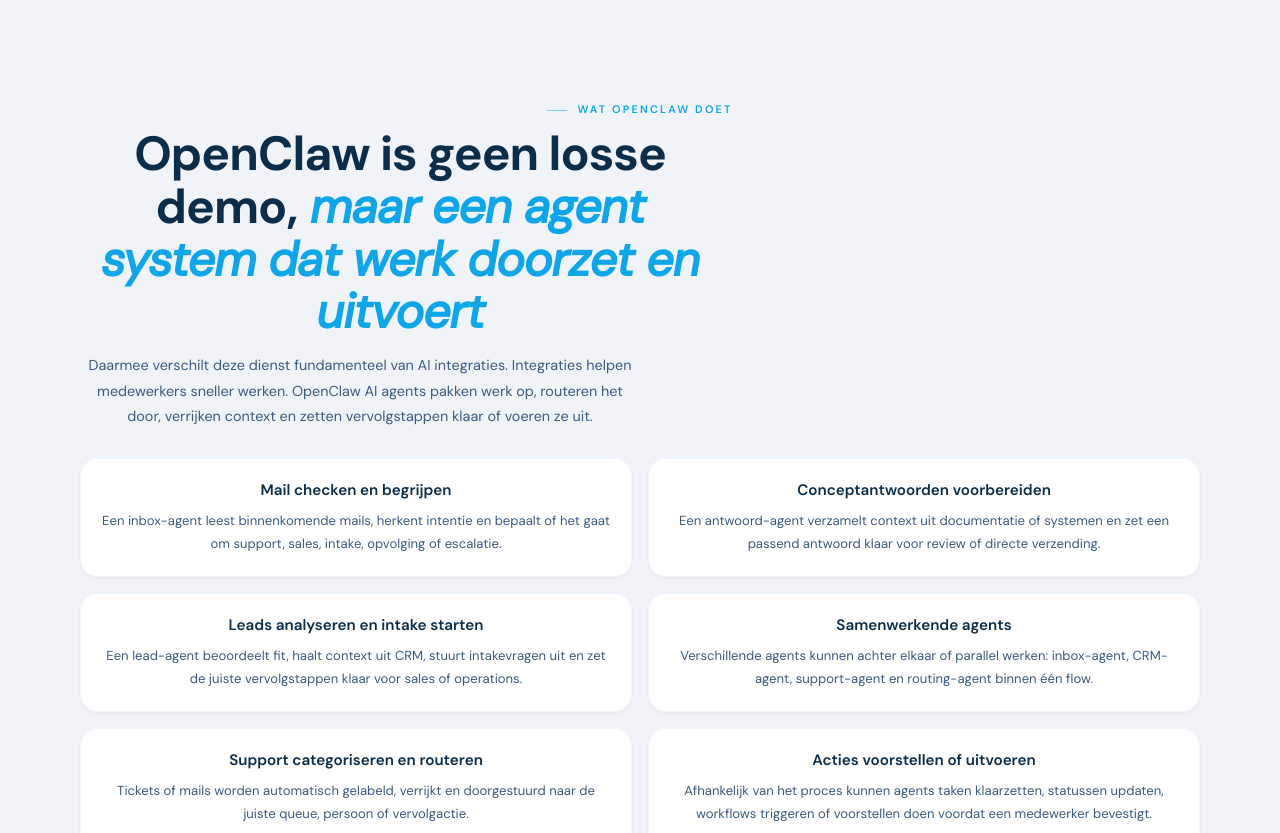
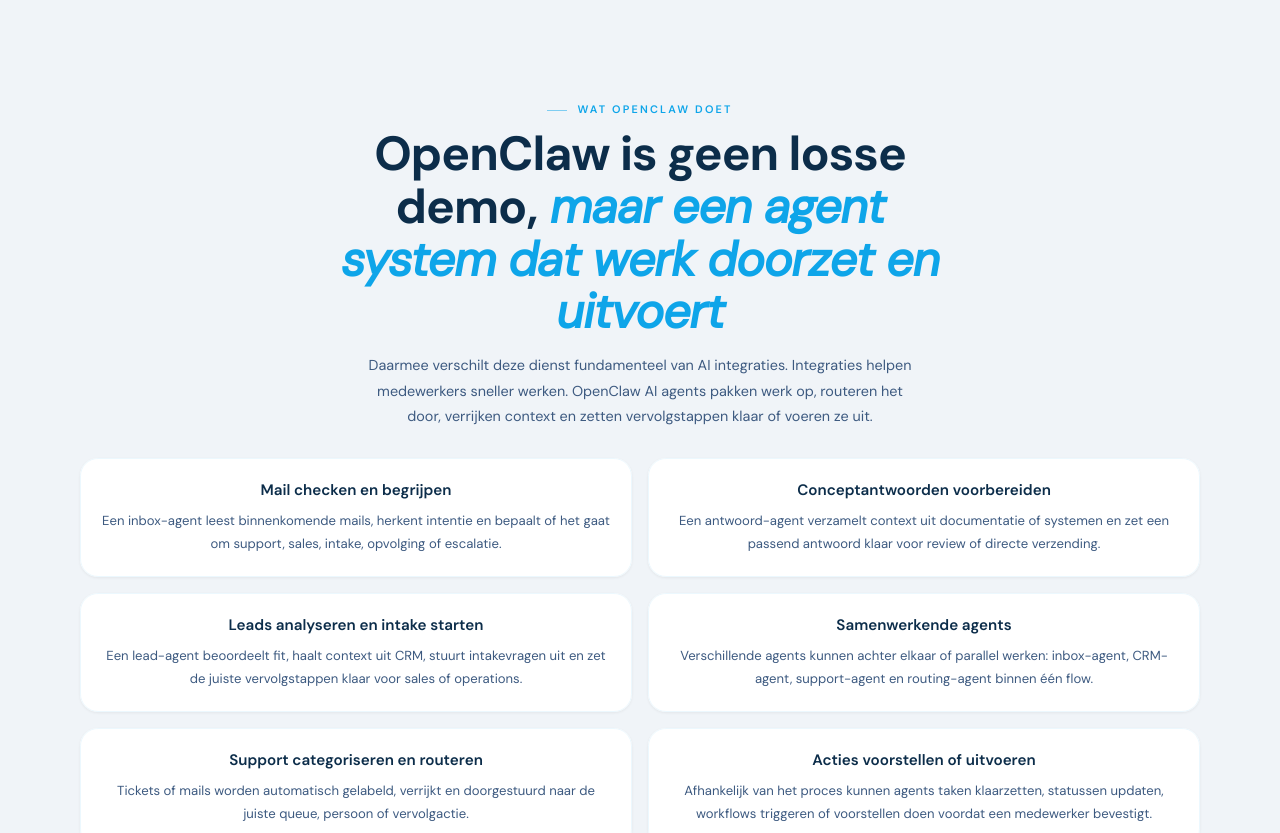
Before and after one commit to Starre03/ai-site, a React (Vite) app: page /ai-agents in a window 1280 px wide. Shown: the part 840-1673 px from the top of the page. Built offline with nearby package versions, Linux system fonts and the light colour scheme; no server answers.

Commit message:
Center section headings + simple contact forms on service pages

```diff
--- a/src/components/ui.jsx
+++ b/src/components/ui.jsx
@@ -362,18 +362,38 @@ export function TyperText({
   );
 }
 
-export function SectionHeading({ tag, title, text, width = 640, light = false }) {
+export function SectionHeading({ tag, title, text, width = 640, light = false, centered = false }) {
   return (
     <>
       <Reveal>
-        <Tag>{tag}</Tag>
+        <div style={centered ? { textAlign: "center" } : undefined}>
+          <Tag>{tag}</Tag>
+        </div>
       </Reveal>
       <Reveal delay={0.06}>
-        <h2 style={{ ...shell.sectionTitle, maxWidth: width, ...(light ? { color: C.lightText } : {}) }}>{title}</h2>
+        <h2
+          style={{
+            ...shell.sectionTitle,
+            maxWidth: width,
+            ...(light ? { color: C.lightText } : {}),
+            ...(centered ? { margin: "0 auto", textAlign: "center" } : {}),
+          }}
+        >
+          {title}
+        </h2>
       </Reveal>
       {text ? (
         <Reveal delay={0.12}>
-          <p style={{ ...shell.sectionText, maxWidth: Math.min(width, 560), marginTop: 14, ...(light ? { color: C.lightTextSoft } : {}) }}>{text}</p>
+          <p
+            style={{
+              ...shell.sectionText,
+              maxWidth: Math.min(width, 560),
+              ...(centered ? { margin: "14px auto 0", textAlign: "center" } : { marginTop: 14 }),
+              ...(light ? { color: C.lightTextSoft } : {}),
+            }}
+          >
+            {text}
+          </p>
         </Reveal>
       ) : null}
     </>
--- a/src/pages/Agents.jsx
+++ b/src/pages/Agents.jsx
@@ -1,4 +1,5 @@
 import IntakeForm from "../components/IntakeForm";
+import { contactSteps } from "../content/siteContent";
 import { BODY, C } from "../lib/theme";
 import { BulletList, GlowCard, PageHero, PageSection, PrimaryButton, Reveal, SectionHeading, TyperText, usePageSeo } from "../components/ui";
 
@@ -65,6 +66,7 @@ export default function AgentsPage() {
         <div style={{ maxWidth: 1120, margin: "0 auto", textAlign: "center" }}>
           <SectionHeading
             tag="Wat OpenClaw doet"
+            centered
             light
             title={
               <>
@@ -177,13 +179,20 @@ export default function AgentsPage() {
 
       <IntakeForm
         preferredRoute="AI Agents"
+        centered
+        tagLabel="Contact"
+        steps={contactSteps}
+        submissionKind="contact"
         title={
           <>
-            Onderzoek of een OpenClaw setup
-            <em style={{ color: C.primary, fontStyle: "italic" }}> direct werk kan overnemen in uw team</em>
+            Interesse in een OpenClaw setup?
+            <em style={{ color: C.primary, fontStyle: "italic" }}> Laat het ons weten.</em>
           </>
         }
-        text="Vertel welke inbox-, support-, intake- of leadprocessen nu handmatig blijven hangen. Dan kunnen we direct inschatten of een OpenClaw setup met AI agents past."
+        text="Vertel kort welk proces u wilt automatiseren. Dan kijken we samen of een OpenClaw setup past."
+        submitLabel="Verstuur bericht →"
+        doneTitle="Bericht ontvangen"
+        doneText="We nemen contact op om uw situatie en wensen verder te bespreken."
       />
     </>
   );
--- a/src/pages/Audit.jsx
+++ b/src/pages/Audit.jsx
@@ -1,4 +1,5 @@
 import IntakeForm from "../components/IntakeForm";
+import { contactSteps } from "../content/siteContent";
 import { BODY, C } from "../lib/theme";
 import { BulletList, GlowCard, PageHero, PageSection, PrimaryButton, Reveal, SectionHeading, usePageSeo } from "../components/ui";
 
@@ -62,9 +63,11 @@ export default function AuditPage() {
       />
 
       <PageSection bg={C.lightBg} minH="100vh" centerY>
+        <div style={{ maxWidth: 1120, margin: "0 auto", textAlign: "center" }}>
           <SectionHeading
             tag="Wat je krijgt"
             light
+            centered
             title={<>Een AI audit die niet blijft hangen in inspiratie, maar eindigt in prioriteiten en keuzes</>}
             text="Het resultaat moet bruikbaar zijn voor directie, operations en teams die echt met AI aan de slag willen. Daarom is deze AI consultancy bewust concreet, zakelijk en gericht op uitvoerbare keuzes."
           />
@@ -98,6 +101,7 @@ export default function AuditPage() {
                 </GlowCard>
               </Reveal>
             ))}
+          </div>
         </div>
       </PageSection>
 
@@ -186,9 +190,11 @@ export default function AuditPage() {
       </PageSection>
 
       <PageSection bg={C.lightBg} minH="100vh" centerY>
+        <div style={{ maxWidth: 1120, margin: "0 auto", textAlign: "center" }}>
           <SectionHeading
             tag="Waarom eerst een AI audit"
             light
+            centered
             title={<>Eerst helderheid over waar AI waarde toevoegt, daarna implementatie</>}
             width={860}
           />
@@ -257,17 +263,25 @@ export default function AuditPage() {
               </Reveal>
             ))}
           </div>
+        </div>
       </PageSection>
 
       <IntakeForm
         preferredRoute="AI Audit"
+        centered
+        tagLabel="Contact"
+        steps={contactSteps}
+        submissionKind="contact"
         title={
           <>
-            Start met een AI audit die
-            <em style={{ color: C.primary, fontStyle: "italic" }}> richting, prioriteit en onderbouwing oplevert</em>
+            Interesse in een AI audit?
+            <em style={{ color: C.primary, fontStyle: "italic" }}> Laat het ons weten.</em>
           </>
         }
-        text="Gebruik dit formulier om context mee te geven voor uw AI audit. Dan kunnen we tijdens het gesprek direct inzoomen op processen, bottlenecks en de beste implementatierichting."
+        text="Vertel kort uw situatie. Dan bespreken we samen of een AI audit de juiste eerste stap is."
+        submitLabel="Verstuur bericht →"
+        doneTitle="Bericht ontvangen"
+        doneText="We nemen contact op om uw situatie en wensen verder te bespreken."
       />
     </>
   );
--- a/src/pages/Integrations.jsx
+++ b/src/pages/Integrations.jsx
@@ -1,4 +1,5 @@
 import IntakeForm from "../components/IntakeForm";
+import { contactSteps } from "../content/siteContent";
 import { BODY, C } from "../lib/theme";
 import { BulletList, GlowCard, PageHero, PageSection, PrimaryButton, Reveal, SectionHeading, usePageSeo } from "../components/ui";
 
@@ -58,6 +59,7 @@ export default function IntegrationsPage() {
         <div style={{ maxWidth: 1120, margin: "0 auto", textAlign: "center" }}>
           <SectionHeading
             tag="Wat het oplevert"
+            centered
             light
             title={
               <>
@@ -162,13 +164,20 @@ export default function IntegrationsPage() {
 
       <IntakeForm
         preferredRoute="AI Integraties"
+        centered
+        tagLabel="Contact"
+        steps={contactSteps}
+        submissionKind="contact"
         title={
           <>
-            Vertel uw situatie —
-            <em style={{ color: C.primary, fontStyle: "italic" }}> dan kijken we wat Claude of ChatGPT voor u kan doen</em>
+            Wilt u Claude of ChatGPT integreren?
+            <em style={{ color: C.primary, fontStyle: "italic" }}> We bespreken graag de mogelijkheden.</em>
           </>
         }
-        text="Beschrijf welk proces, welke vraag of welke uitdaging u heeft. Dan kijken we samen welke inrichting van Claude of ChatGPT het meeste oplevert — en of er meer mogelijk is."
+        text="Beschrijf uw situatie kort. Dan kijken we samen welke integratie het meeste oplevert."
+        submitLabel="Verstuur bericht →"
+        doneTitle="Bericht ontvangen"
+        doneText="We nemen contact op om uw situatie en wensen verder te bespreken."
       />
     </>
   );
```
Lines whose indentation alone changed are shown as unchanged.
